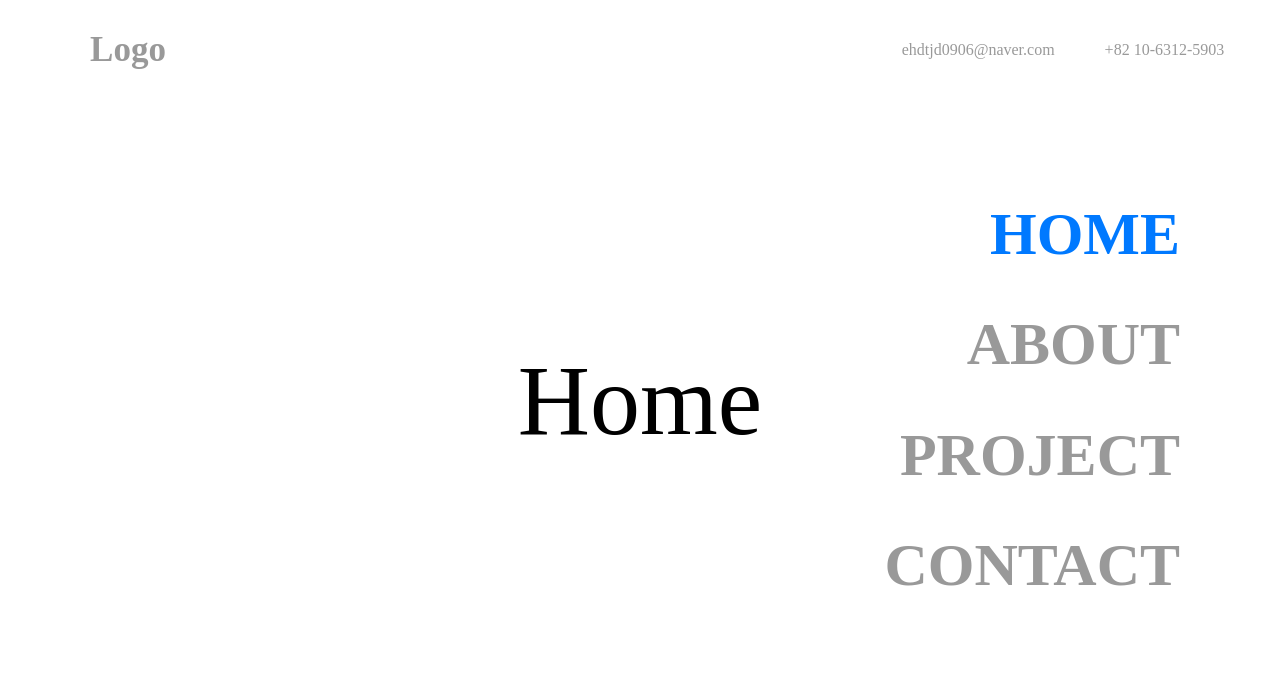
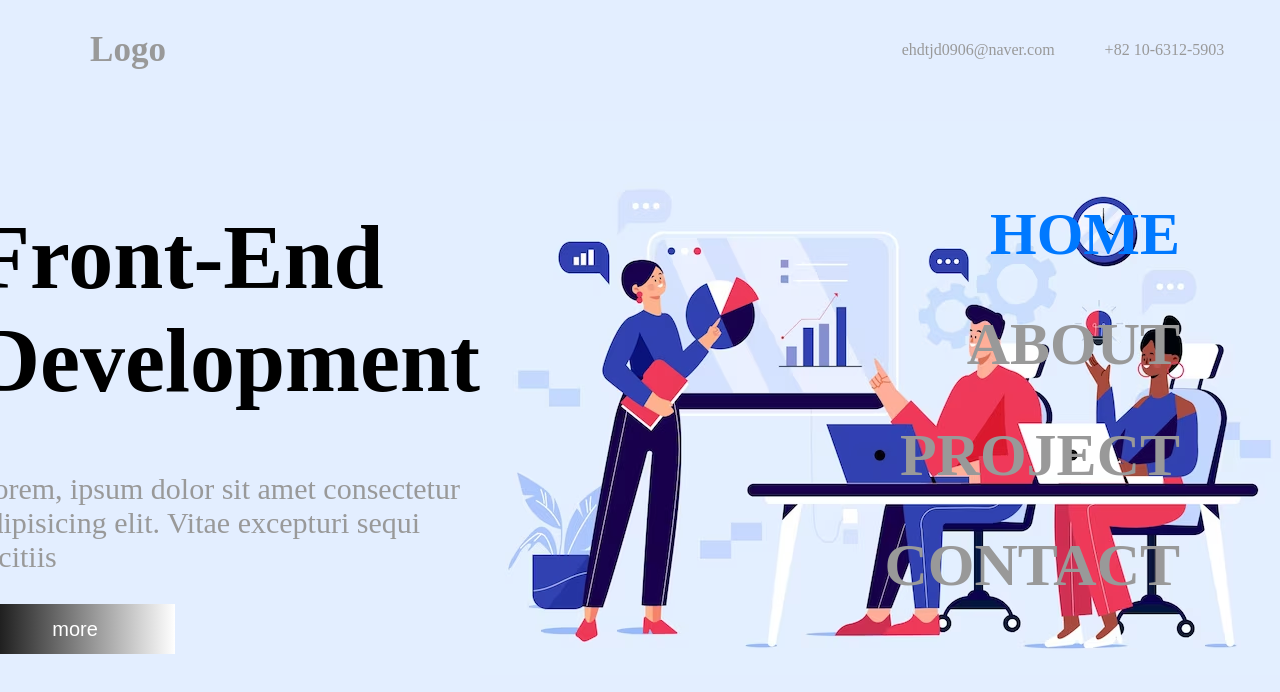
Before and after one commit to sungdongyoon/YDS_Portfolio, a React (Create React App) app in the folder portfolio/: page / in a window 1280 px wide. Shown: the top 692 px of the page. Built offline with nearby package versions, Linux system fonts and the light colour scheme; a web font is replaced by a local one.

Commit message:
07/24 20:26

```diff
--- a/portfolio/src/App.js
+++ b/portfolio/src/App.js
@@ -111,6 +111,11 @@ function App() {
     }
   }, [])
 
+  // const goHome = () => {
+  //   window.scrollTo({ top: 0, behavior: "smooth" });
+  //   console.log("home으로 이동")
+  // };
+
   // About show & hide
   const [showMe, setShowMe] = useState(true);
   const [showSkill, setSkill] = useState(false);
--- a/portfolio/src/pages/Contact.js
+++ b/portfolio/src/pages/Contact.js
@@ -94,7 +94,7 @@ const LargeCircle = styled.img`
   z-index: -1;
 `;
 
-const Contact = () => {
+const Contact = ({goHome}) => {
   return (
     <Container>
       <ContactMain>
@@ -110,7 +110,7 @@ const Contact = () => {
             <Link to="https://dongyoons.tistory.com/">
               <img src={blog_img}/>
             </Link>
-            <img src={mail_img}/>
+            <img src={mail_img} onClick={goHome}/>
           </div>
         </ContactContent>
       </ContactMain>
--- a/portfolio/src/pages/Home.js
+++ b/portfolio/src/pages/Home.js
@@ -1,18 +1,56 @@
 import React from 'react';
 import { styled } from 'styled-components';
+import home_img from '../img/home_img.png';
 
 const Container = styled.div`
   height: 100vh;
   display: flex;
   justify-content: center;
   align-items: center;
-  font-size: 100px;
+  background-color: #E3EEFF;
+`;
+
+const HomeContent = styled.div`
+  width: 800px;
+  h1 {
+    font-size: 90px;
+  }
+  p {
+    font-size: 30px;
+    color: #999;
+  }
+  button {
+    border: none;
+    width: 200px;
+    height: 50px;
+    background: linear-gradient(to right, #000 0%, #fff 50%, #000 100%);
+    background-size: 200%;
+    color: #fff;
+    font-size: 20px;
+    transition: 0.5s;
+    cursor: pointer;
+    &:hover {
+      background-position: right center;
+    }
+  }
+`;
+
+const HomeImg = styled.div`
 `;
 
 const Home = () => {
   return (
     <Container>
-      Home
+      <HomeContent>
+        <h1>Front-End<br/>Development</h1>
+        <p>Lorem, ipsum dolor sit amet consectetur
+          adipisicing elit. Vitae excepturi sequi facitiis
+        </p>
+        <button>more</button>
+      </HomeContent>
+      <HomeImg>
+        <img src={home_img}/>
+      </HomeImg>
     </Container>
   )
 }
--- a/portfolio/src/pages/Project.js
+++ b/portfolio/src/pages/Project.js
@@ -1,4 +1,4 @@
-import React, {useState} from 'react';
+import React from 'react';
 import { styled } from 'styled-components';
 import { FontAwesomeIcon } from '@fortawesome/react-fontawesome';
 import { faArrowRight, faArrowLeft } from '@fortawesome/free-solid-svg-icons';
```
Also changed, not shown: portfolio/src/img/home_img.png (added).
